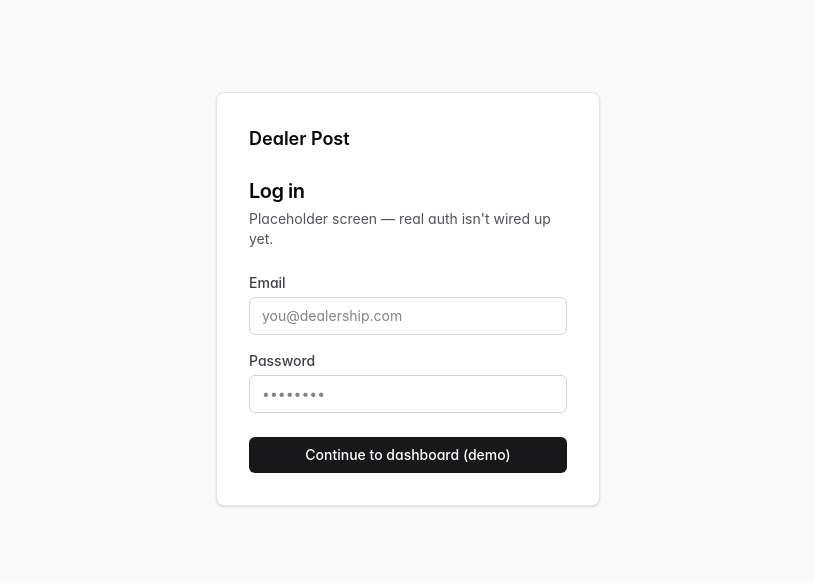
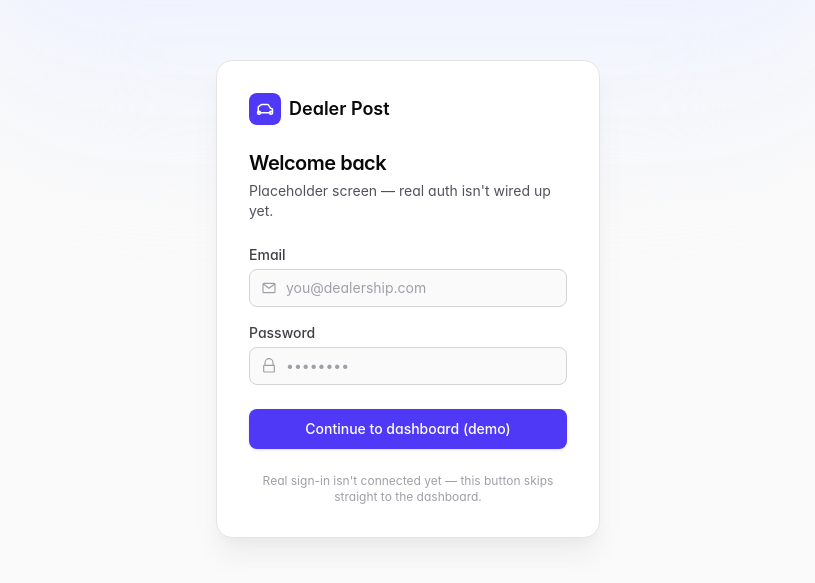
Before and after one commit to xenpain-source/dealer-post, a Next.js app: page /login in a window 1280 px wide. Shown: the part 101-684 px from the top of the page, without its empty margins (232-1047 px from the left). Built offline with nearby package versions, Linux system fonts and the light colour scheme.

Commit message:
Update page.tsx

```diff
--- a/app/login/page.tsx
+++ b/app/login/page.tsx
@@ -7,13 +7,34 @@ export const metadata: Metadata = {
 
 export default function LoginPage() {
   return (
-    <div className="flex flex-1 items-center justify-center bg-zinc-50 px-6">
-      <div className="w-full max-w-sm rounded-lg border border-zinc-200 bg-white p-8 shadow-sm">
-        <Link href="/" className="text-lg font-semibold">
+    <div className="relative flex flex-1 items-center justify-center overflow-hidden bg-zinc-50 px-6 py-16">
+      <div
+        aria-hidden
+        className="pointer-events-none absolute inset-x-0 -top-40 flex justify-center"
+      >
+        <div className="h-[28rem] w-[56rem] rounded-full bg-gradient-to-b from-indigo-100 via-indigo-50 to-transparent blur-3xl" />
+      </div>
+
+      <div className="relative w-full max-w-sm rounded-2xl border border-zinc-200 bg-white p-8 shadow-xl shadow-zinc-200/60">
+        <Link href="/" className="flex items-center gap-2 text-lg font-semibold">
+          <span className="flex h-8 w-8 items-center justify-center rounded-lg bg-indigo-600 text-white">
+            <svg
+              viewBox="0 0 24 24"
+              fill="none"
+              className="h-4.5 w-4.5"
+              stroke="currentColor"
+              strokeWidth="2"
+              strokeLinecap="round"
+              strokeLinejoin="round"
+            >
+              <path d="M5 17h14M6 17a2 2 0 1 1-4 0 2 2 0 0 1 4 0Zm16 0a2 2 0 1 1-4 0 2 2 0 0 1 4 0Z" />
+              <path d="M3 17V9.6a1 1 0 0 1 .4-.8l3.2-2.4a2 2 0 0 1 1.2-.4h7.4a2 2 0 0 1 1.7 1l2.4 4 2.1.7a1 1 0 0 1 .6.9V17" />
+            </svg>
+          </span>
           Dealer Post
         </Link>
         <h1 className="mt-6 text-xl font-semibold tracking-tight">
-          Log in
+          Welcome back
         </h1>
         <p className="mt-1 text-sm text-zinc-600">
           Placeholder screen — real auth isn&apos;t wired up yet.
@@ -27,14 +48,27 @@ export default function LoginPage() {
             >
               Email
             </label>
+            <div className="relative mt-1">
+              <svg
+                viewBox="0 0 24 24"
+                fill="none"
+                className="pointer-events-none absolute top-1/2 left-3 h-4 w-4 -translate-y-1/2 text-zinc-400"
+                stroke="currentColor"
+                strokeWidth="1.75"
+                strokeLinecap="round"
+                strokeLinejoin="round"
+              >
+                <path d="M3 6.5A1.5 1.5 0 0 1 4.5 5h15A1.5 1.5 0 0 1 21 6.5v11a1.5 1.5 0 0 1-1.5 1.5h-15A1.5 1.5 0 0 1 3 17.5v-11Z M3.5 6l8.5 6.5L20.5 6" />
+              </svg>
               <input
                 id="email"
                 name="email"
                 type="email"
                 disabled
                 placeholder="you@dealership.com"
-              className="mt-1 w-full rounded-md border border-zinc-300 px-3 py-2 text-sm"
+                className="w-full rounded-lg border border-zinc-300 py-2 pr-3 pl-9 text-sm placeholder:text-zinc-400 focus:border-indigo-500 focus:ring-2 focus:ring-indigo-100 focus:outline-none disabled:bg-zinc-50 disabled:text-zinc-400"
               />
+            </div>
           </div>
           <div>
             <label
@@ -43,24 +77,42 @@ export default function LoginPage() {
             >
               Password
             </label>
+            <div className="relative mt-1">
+              <svg
+                viewBox="0 0 24 24"
+                fill="none"
+                className="pointer-events-none absolute top-1/2 left-3 h-4 w-4 -translate-y-1/2 text-zinc-400"
+                stroke="currentColor"
+                strokeWidth="1.75"
+                strokeLinecap="round"
+                strokeLinejoin="round"
+              >
+                <path d="M6 11V7a6 6 0 1 1 12 0v4M5 11h14a1 1 0 0 1 1 1v8a1 1 0 0 1-1 1H5a1 1 0 0 1-1-1v-8a1 1 0 0 1 1-1Z" />
+              </svg>
               <input
                 id="password"
                 name="password"
                 type="password"
                 disabled
                 placeholder="••••••••"
-              className="mt-1 w-full rounded-md border border-zinc-300 px-3 py-2 text-sm"
+                className="w-full rounded-lg border border-zinc-300 py-2 pr-3 pl-9 text-sm placeholder:text-zinc-400 focus:border-indigo-500 focus:ring-2 focus:ring-indigo-100 focus:outline-none disabled:bg-zinc-50 disabled:text-zinc-400"
               />
+            </div>
           </div>
 
           {/* Links straight to the dashboard skeleton until real auth exists */}
           <Link
             href="/dashboard"
-            className="mt-2 rounded-md bg-zinc-900 px-4 py-2 text-center text-sm font-medium text-white hover:bg-zinc-700"
+            className="mt-2 rounded-lg bg-indigo-600 px-4 py-2.5 text-center text-sm font-medium text-white shadow-sm transition-colors hover:bg-indigo-700"
           >
             Continue to dashboard (demo)
           </Link>
         </form>
+
+        <p className="mt-6 text-center text-xs text-zinc-400">
+          Real sign-in isn&apos;t connected yet — this button skips straight
+          to the dashboard.
+        </p>
       </div>
     </div>
   );
```
Lines whose indentation alone changed are shown as unchanged.
